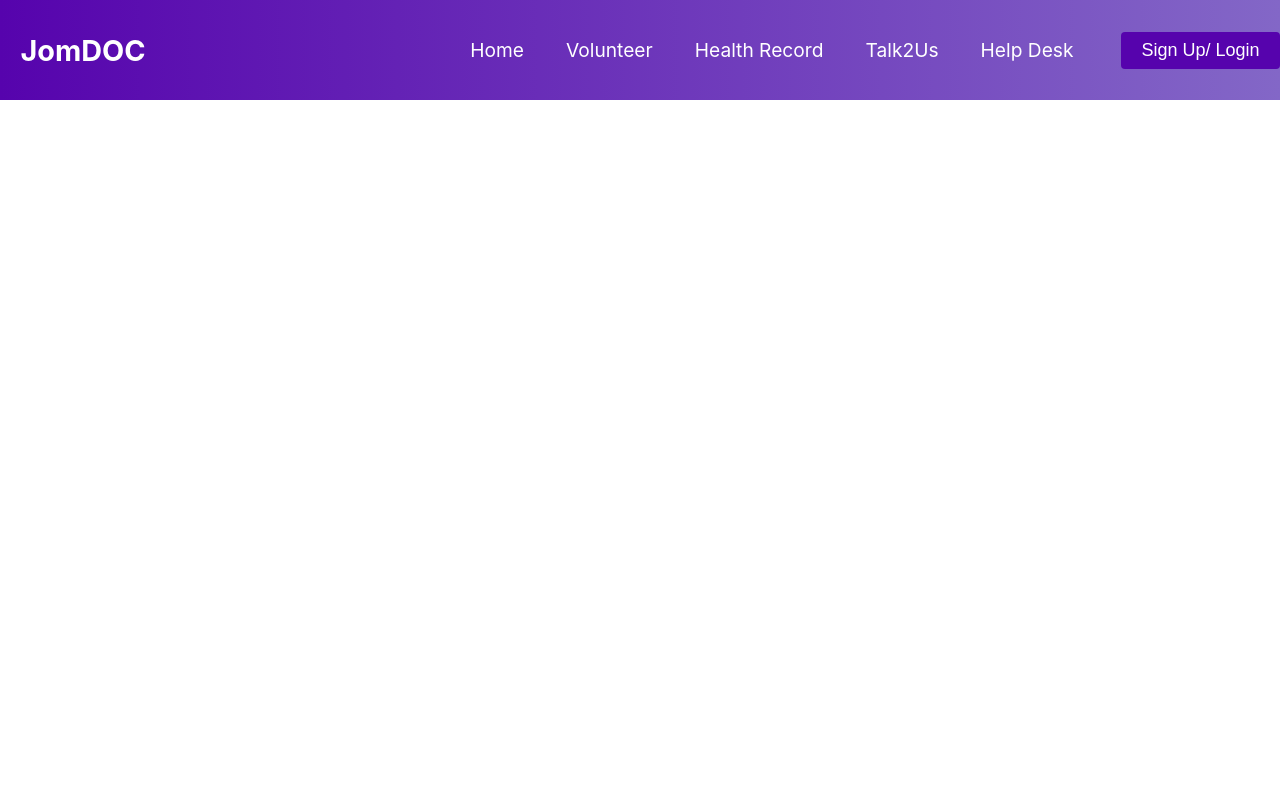
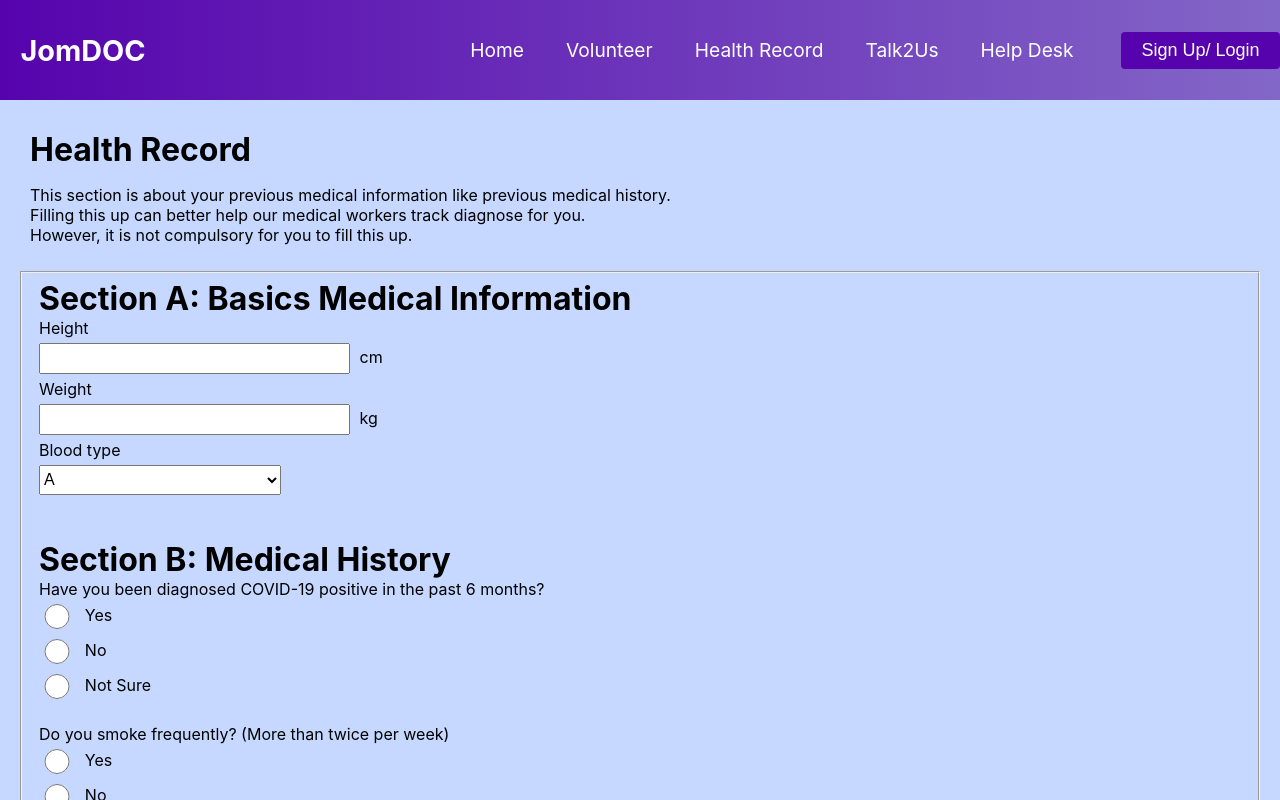
Before and after one commit to zhenghao946/JomDOC, a React (Create React App) app: page /healthrecord in a window 1280 px wide. Shown: the top 800 px of the page. Built offline with nearby package versions, Linux system fonts and the light colour scheme; some icons are missing.

Commit message:
Repush health record frontend

```diff
--- a/src/App.css
+++ b/src/App.css
@@ -81,12 +81,26 @@ p{
   padding-left: 30px;
 }
 
-.page {
+.healthRecordPage {
   background-color: rgb(198, 216, 255);
 }
 
-.pageContent h1{
+.healthRecordPageContent h1{
   padding-top: 30px;
   padding-left: 30px;
   margin: 0px;
 }
+
+.helpDeskPage {
+  background-color: rgb(198, 216, 255);
+}
+
+.helpDeskPageContent h1{
+  padding-top: 30px;
+  padding-left: 30px;
+  margin: 0px;
+}
+
+.helpDeskPageContent h2{
+  text-align: center;
+}
--- a/src/App.js
+++ b/src/App.js
@@ -11,6 +11,8 @@ import Maternity from "./components/Topics/Maternity";
 import MentalHealth from "./components/Topics/MentalHealth";
 import GeneralUse from "./components/Topics/GeneralUse";
 import TopicPage from "./components/Topics/TopicPage";
+import HealthRecord from "./components/HealthRecord/HealthRecord";
+import HelpDesk from "./components/HelpDesk"
 
 function App() {
   return (
@@ -19,11 +21,13 @@ function App() {
       <Navbar />
       <BrowserRouter>
         <Routes>
-        <Route path="/" element={<TopicPage/>}></Route>
+          <Route path="/" element={<TopicPage/>}></Route>
           <Route path="/StuntedPage" element={<StuntedPage/>}></Route>
           <Route path="/Maternity" element={<Maternity/>}></Route>
           <Route path="/MentalHealth" element={<MentalHealth/>}></Route>
           <Route path="/GeneralUse" element={<GeneralUse/>}></Route>
+          <Route path='/healthrecord' element={<HealthRecord/>}></Route>
+          <Route path='/helpdesk' element={<HelpDesk/>}></Route>
         </Routes>
       </BrowserRouter>
 
--- a/src/components/HealthRecord/HealthRecord.js
+++ b/src/components/HealthRecord/HealthRecord.js
@@ -32,8 +32,8 @@ const HealthRecord = () =>{
 
     return(
             <>
-            <div className='page'>
-            <div className='pageContent'>
+            <div className='healthRecordPage'>
+            <div className='healthRecordPageContent'>
                 <h1>Health Record</h1>
                 <p>This section is about your previous medical information like previous medical history.
                     <br></br>Filling this up can better help our medical workers track diagnose for you.
@@ -196,7 +196,7 @@ const HealthRecord = () =>{
             </div>
             </>
 
-    )
+    );
 }
 
 export default HealthRecord;
--- a/src/components/Navbar/MenuItems.js
+++ b/src/components/Navbar/MenuItems.js
@@ -21,7 +21,7 @@ export const MenuItems = [
     },
     {
         title: 'Help Desk',
-        url: '#',
+        url: '/helpdesk',
         cName: 'nav-links'
     },
 ]
```
